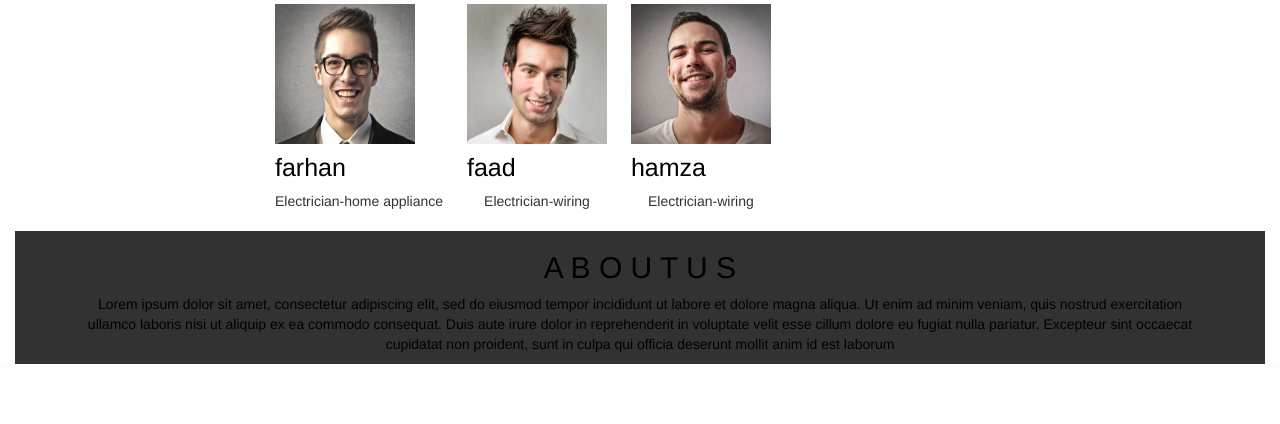
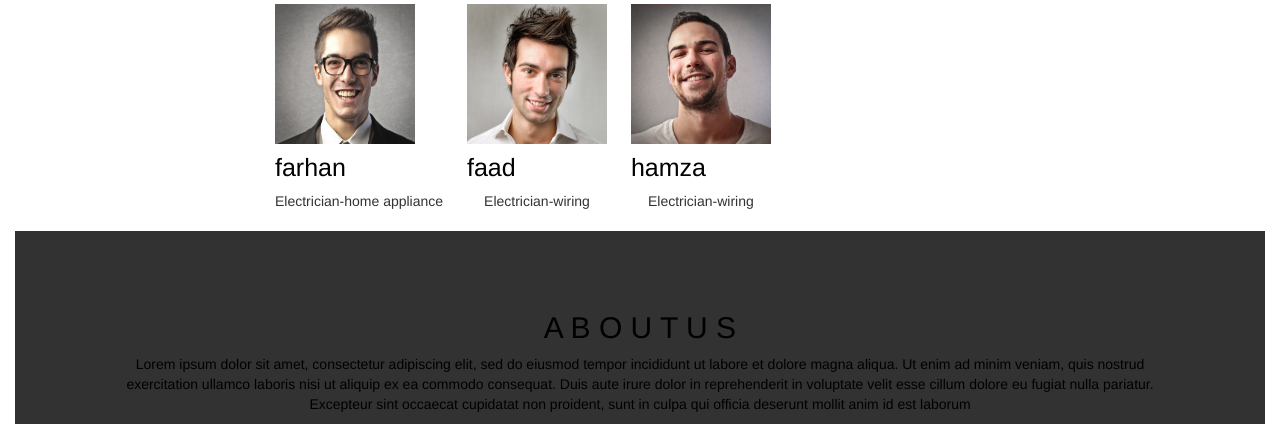
Before and after one commit to tahirkhaan/handy-version02, a PHP site: page /handworker/List_of_Handworkers.php in a window 1280 px wide. Shown: the part 496-920 px from the top of the page. Before the commit the page ends 860 px from the top, so only its background shows below. Run offline with PHP 8.4, Linux system fonts and the light colour scheme; data comes from the database, SQL or seed files in the repository; some libraries are stand-ins or nearby versions.

Commit message:
change footer file of project

```diff
--- a/footer.php
+++ b/footer.php
@@ -1,9 +1,9 @@
 <link rel="stylesheet" href="css/style.css">
 <div class="container">
 
-<div class="row">
+<div class="row" style="padding-top: 60px;">
 	<center><h2 style="color: black;">A B O U T  U S</h2></center>
-	<p style="color: black; text-align: center; padding: 0px 20px 0px 20px;">Lorem ipsum dolor sit amet, consectetur adipiscing elit, sed do eiusmod tempor incididunt ut labore et dolore magna aliqua. Ut enim ad minim veniam, quis nostrud exercitation ullamco laboris nisi ut aliquip ex ea commodo consequat. Duis aute irure dolor in reprehenderit in voluptate velit esse cillum dolore eu fugiat nulla pariatur. Excepteur sint occaecat cupidatat non proident, sunt in culpa qui officia deserunt mollit anim id est laborum</p>
+	<p style="color: black; text-align: center; padding: 0px 50px 0px 50px;">Lorem ipsum dolor sit amet, consectetur adipiscing elit, sed do eiusmod tempor incididunt ut labore et dolore magna aliqua. Ut enim ad minim veniam, quis nostrud exercitation ullamco laboris nisi ut aliquip ex ea commodo consequat. Duis aute irure dolor in reprehenderit in voluptate velit esse cillum dolore eu fugiat nulla pariatur. Excepteur sint occaecat cupidatat non proident, sunt in culpa qui officia deserunt mollit anim id est laborum</p>
 
 </div>
 
```
